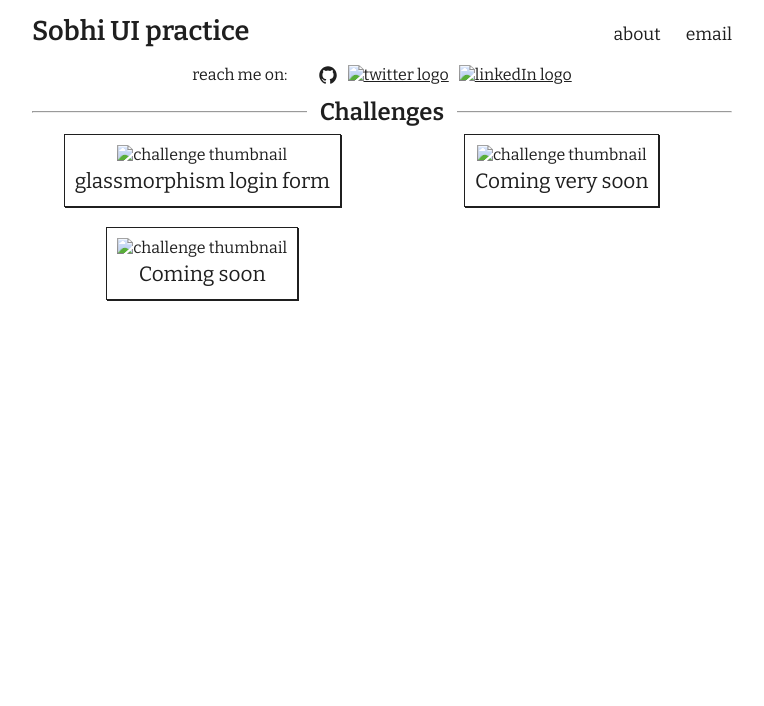
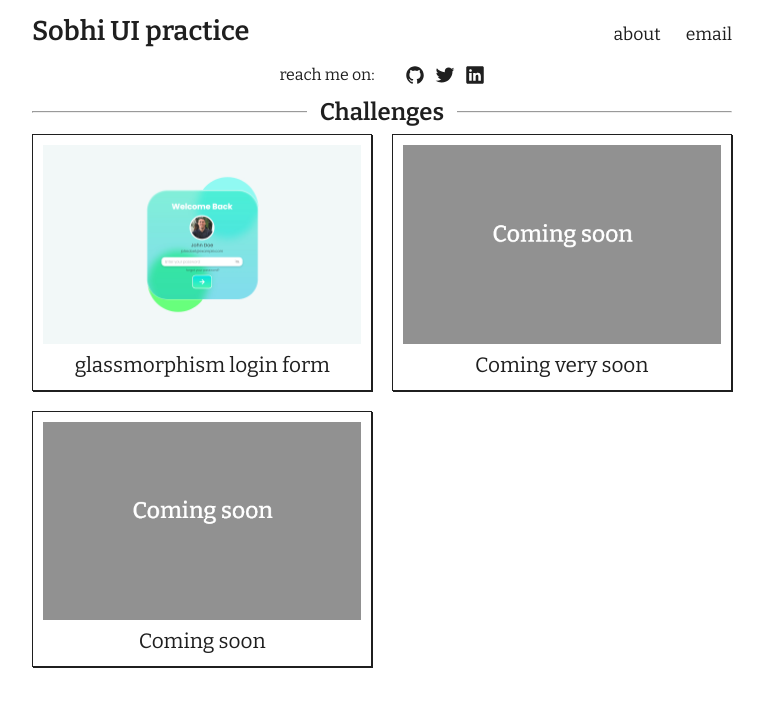
Before and after one commit to mohammedsobhi/cards_ui-dev-prac, a plain HTML site: page index.html in a window 1280 px wide. Shown: the whole page, without its empty margins (258-1022 px from the left). Drawn offline with nearby package versions, Linux system fonts and the light colour scheme; the site is published under a folder, as on GitHub Pages, so addresses that start at the root find nothing.

Commit message:
fixed img error on the production by removing the / at the start

```diff
--- a/index.html
+++ b/index.html
@@ -40,12 +40,12 @@
         </li>
         <li>
           <a href="/">
-            <img src='/assets/logo-twitter.svg' alt="twitter logo" />
+            <img src='assets/logo-twitter.svg' alt="twitter logo" />
           </a>
         </li>
         <li>
           <a href="/">
-            <img src='/assets/logo-linkedin.svg' alt="linkedIn logo" />
+            <img src='assets/logo-linkedin.svg' alt="linkedIn logo" />
           </a>
         </li>
       </ul>
@@ -61,7 +61,7 @@
 
         <a href="login-glassmorphism-card/login-card.html" class="challenge">
           <div class="thumbnail">
-            <img src="/login-glassmorphism-card/thumbnail.jpg" alt="challenge thumbnail">
+            <img src="login-glassmorphism-card/thumbnail.jpg" alt="challenge thumbnail">
           </div>
           <div class="challenge-title">
             glassmorphism login form
@@ -69,7 +69,7 @@
         </a>
         <a href="#" class="challenge">
           <div class="thumbnail">
-            <img src="/assets/coming-soon.png" alt="challenge thumbnail">
+            <img src="assets/coming-soon.png" alt="challenge thumbnail">
           </div>
           <div class="challenge-title">
             Coming very soon
@@ -77,7 +77,7 @@
         </a>
         <a href="#" class="challenge">
           <div class="thumbnail">
-            <img src="/assets/coming-soon.png" alt="challenge thumbnail">
+            <img src="assets/coming-soon.png" alt="challenge thumbnail">
           </div>
           <div class="challenge-title">
             Coming soon
```
